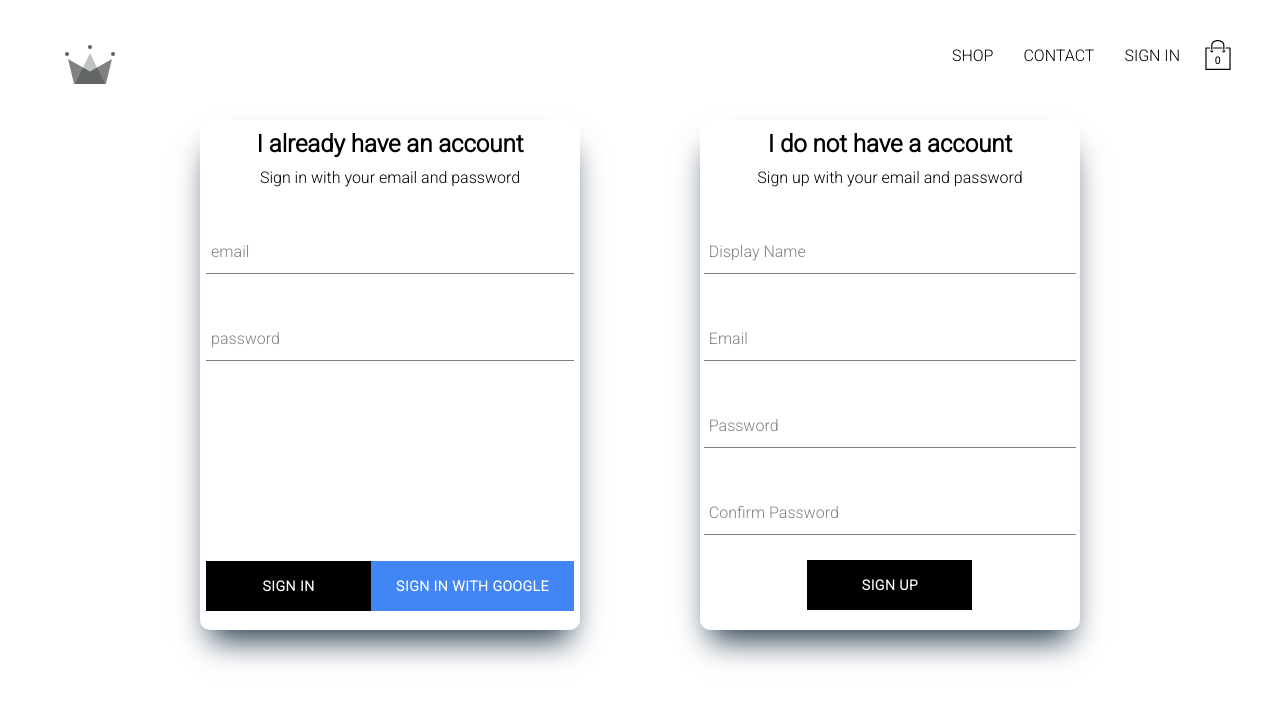
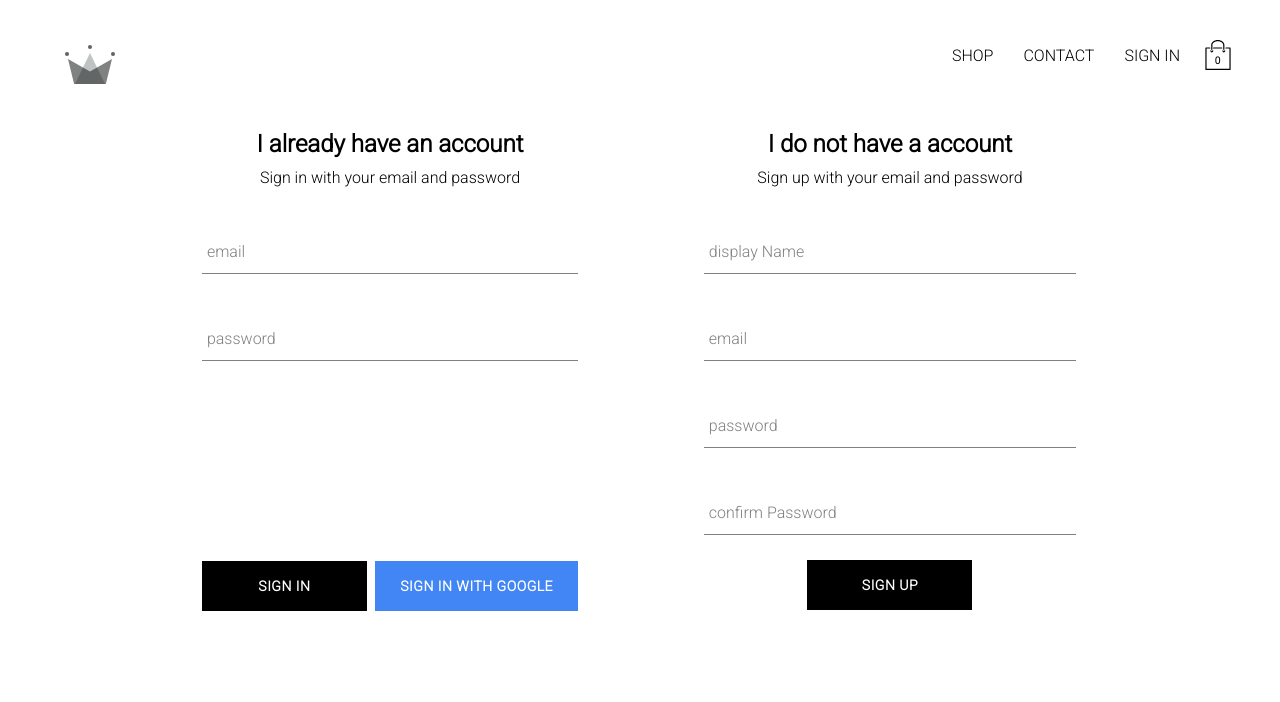
Before and after one commit to Fannoth/crwn-clothing-master-project, a React (Create React App) app: page /sign-in in a window 1280 px wide. Shown: the top 702 px of the page. Built offline with nearby package versions, Linux system fonts and the light colour scheme; no server answers; a web font is replaced by a local one.

Commit message:
changed styles for SignIn and SignUp forms

```diff
--- a/src/components/SignIn/SignIn.scss
+++ b/src/components/SignIn/SignIn.scss
@@ -3,17 +3,21 @@
   display: flex;
   flex-direction: column;
   align-items: center;
-  background-color: rgb(255, 255, 255);
-  border-radius: 10px;
-  box-shadow: rgb(38, 57, 77) 0px 20px 30px -10px;
 
+  .sign-in-form{
+    width: 99%;
+
+    .buttons {
+      width: 100%;
+      display: flex;
+      justify-content: space-between;
+      position: relative;
+
+      top: 155px;
+    }
+  }
   .title {
     margin: 10px 0;
   }
-  .buttons {
-    display: flex;
-    justify-content: space-between;
-    position: relative;
-    top: 155px;
-  }
+
 }
--- a/src/components/SingUp/SignUp.js
+++ b/src/components/SingUp/SignUp.js
@@ -61,7 +61,7 @@ export const SingUp = () => {
           name="displayName"
           value={displayName}
           onChange={handleChange}
-          label="Display Name"
+          label="display Name"
           requierd
         ></FormInput>
         <FormInput
@@ -69,7 +69,7 @@ export const SingUp = () => {
           name="email"
           value={email}
           onChange={handleChange}
-          label="Email"
+          label="email"
           requierd
         ></FormInput>
         <FormInput
@@ -77,7 +77,7 @@ export const SingUp = () => {
           name="password"
           value={password}
           onChange={handleChange}
-          label="Password"
+          label="password"
           requierd
         ></FormInput>
         <FormInput
@@ -85,13 +85,12 @@ export const SingUp = () => {
           name="confirmPassword"
           value={confirmPassword}
           onChange={handleChange}
-          label="Confirm Password"
+          label="confirm Password"
           requierd
         ></FormInput>
-      <div className="buttons">
-
-        <CustomButton type="submit">SIGN UP</CustomButton>
-      </div>
+        <div className="buttons">
+          <CustomButton type="submit">SIGN UP</CustomButton>
+        </div>
       </form>
     </div>
   );
--- a/src/components/SingUp/SignUp.scss
+++ b/src/components/SingUp/SignUp.scss
@@ -3,9 +3,6 @@
   display: flex;
   flex-direction: column;
   align-items: center;
-  background-color: rgb(255, 255, 255);
-  border-radius: 10px;
-  box-shadow: rgb(38, 57, 77) 0px 20px 30px -10px;
 
   .title {
     margin: 10px 0;
@@ -20,6 +17,5 @@
     top: -20px;
     width: 100%;
     justify-content: center;
-
   }
 }
```
Lines whose indentation alone changed are shown as unchanged.
